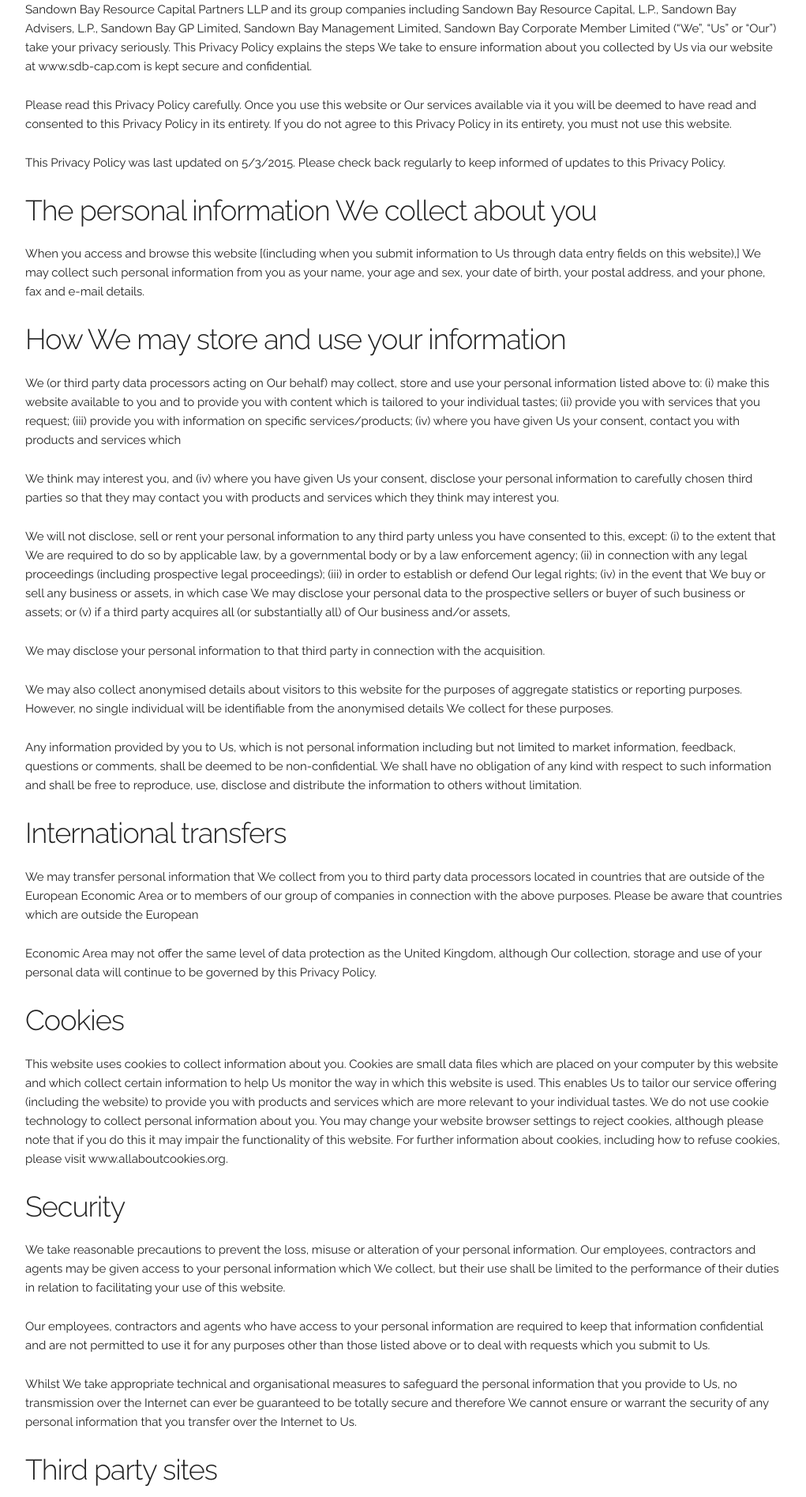
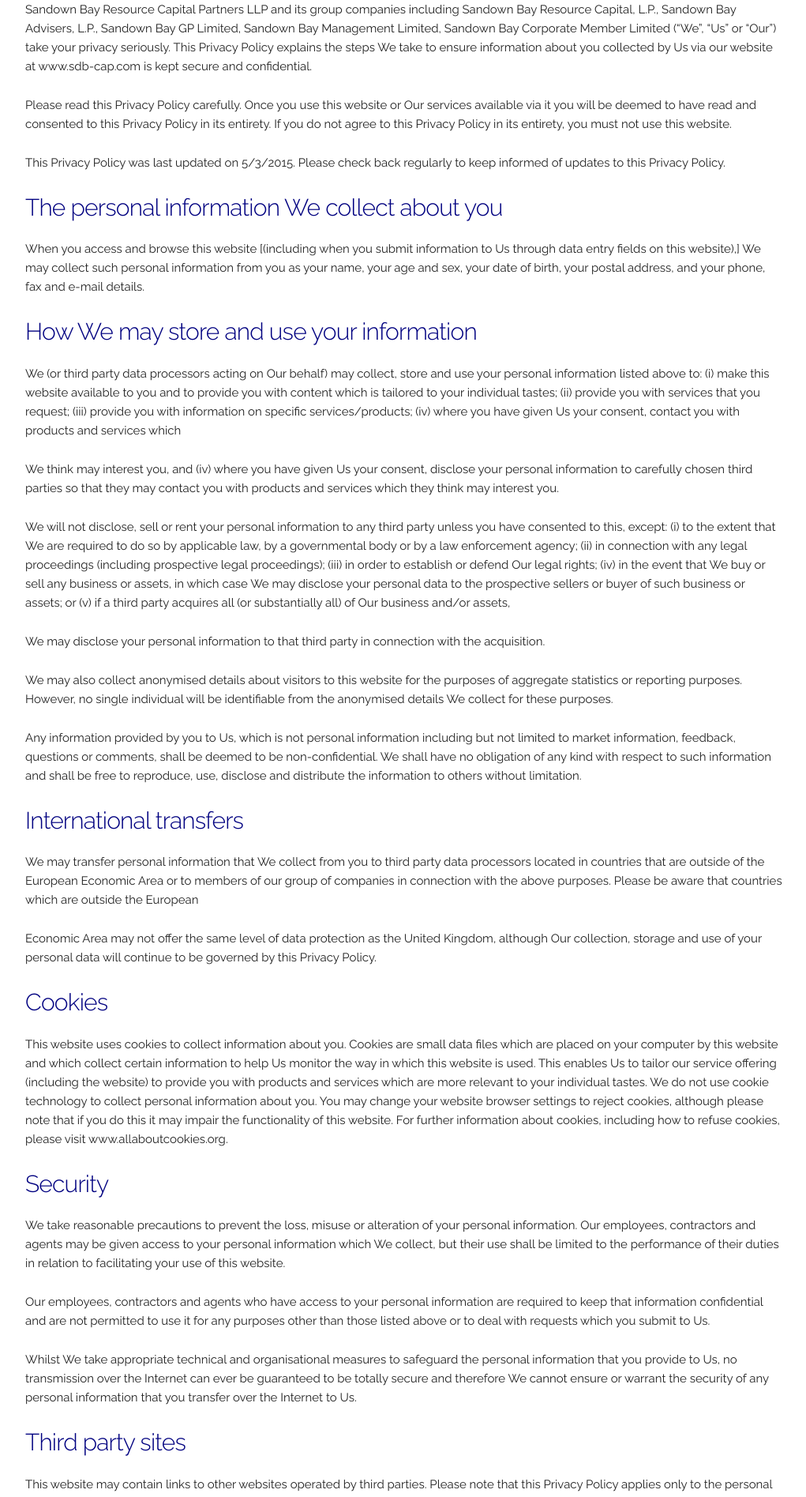
Before and after one commit to nfisher/sdb-cap, a Jekyll site: the page built from privacy.md, in a window 1280 px wide. Shown: the part 483-2378 px from the top of the page at 79% size, without its empty margins (128-1149 px from the left). Built offline with Jekyll 4.4.1, drawn with Linux system fonts in a browser that asks for light colours.

```diff
--- a/privacy.md
+++ b/privacy.md
@@ -21,13 +21,13 @@ Policy in its entirety, you must not use this website.
 This Privacy Policy was last updated on 5/3/2015. Please check back regularly to keep informed of updates to
 this Privacy Policy.
 
-###The personal information We collect about you
+####The personal information We collect about you
 
 When you access and browse this website [(including when you submit information to Us through data entry
 fields on this website),] We may collect such personal information from you as your name, your age and sex,
 your date of birth, your postal address, and your phone, fax and e-mail details.
 
-###How We may store and use your information
+####How We may store and use your information
 
 We (or third party data processors acting on Our behalf) may collect, store and use your personal information
 listed above to: (i) make this website available to you and to provide you with content which is tailored to your individual tastes; (ii) provide you with services that you request; (iii) provide you with information on specific
@@ -55,7 +55,7 @@ information, feedback, questions or comments, shall be deemed to be non-confiden
 obligation of any kind with respect to such information and shall be free to reproduce, use, disclose and
 distribute the information to others without limitation.
 
-###International transfers
+####International transfers
 
 We may transfer personal information that We collect from you to third party data processors located in
 countries that are outside of the European Economic Area or to members of our group of companies in
@@ -64,7 +64,7 @@ connection with the above purposes. Please be aware that countries which are out
 Economic Area may not offer the same level of data protection as the United Kingdom, although Our
 collection, storage and use of your personal data will continue to be governed by this Privacy Policy.
 
-###Cookies
+####Cookies
 
 This website uses cookies to collect information about you. Cookies are small data files which are placed on
 your computer by this website and which collect certain information to help Us monitor the way in which this
@@ -73,7 +73,7 @@ products and services which are more relevant to your individual tastes. We do n
 collect personal information about you. You may change your website browser settings to reject cookies,
 although please note that if you do this it may impair the functionality of this website. For further information about cookies, including how to refuse cookies, please visit www.allaboutcookies.org.
 
-###Security
+####Security
 
 We take reasonable precautions to prevent the loss, misuse or alteration of your personal information. Our
 employees, contractors and agents may be given access to your personal information which We collect, but
@@ -87,14 +87,14 @@ Whilst We take appropriate technical and organisational measures to safeguard th
 you provide to Us, no transmission over the Internet can ever be guaranteed to be totally secure and therefore
 We cannot ensure or warrant the security of any personal information that you transfer over the Internet to Us.
 
-###Third party sites
+####Third party sites
 
 This website may contain links to other websites operated by third parties. Please note that this Privacy Policy
 applies only to the personal information that We collect through this website and We cannot be responsible
 for personal information that third parties may collect, store and use through their websites. You should
 always read the privacy policy of each website you visit carefully.
 
-###Questions
+####Questions
 
 If you have any questions about how We collect, store and use personal information, or if you have any other
 privacy-related questions, please contact Us by e-mail at <info@sdb-cap.com>
```
